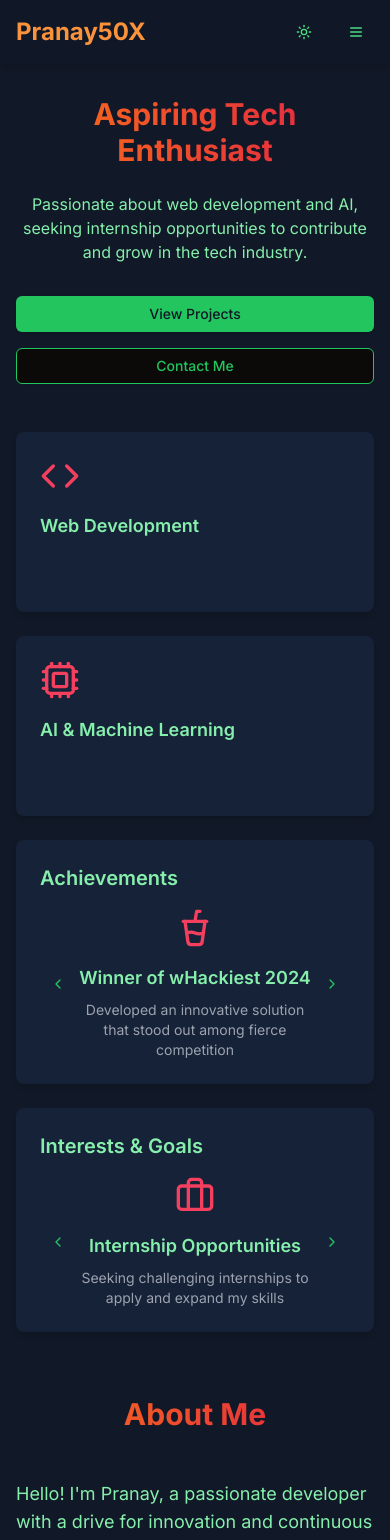
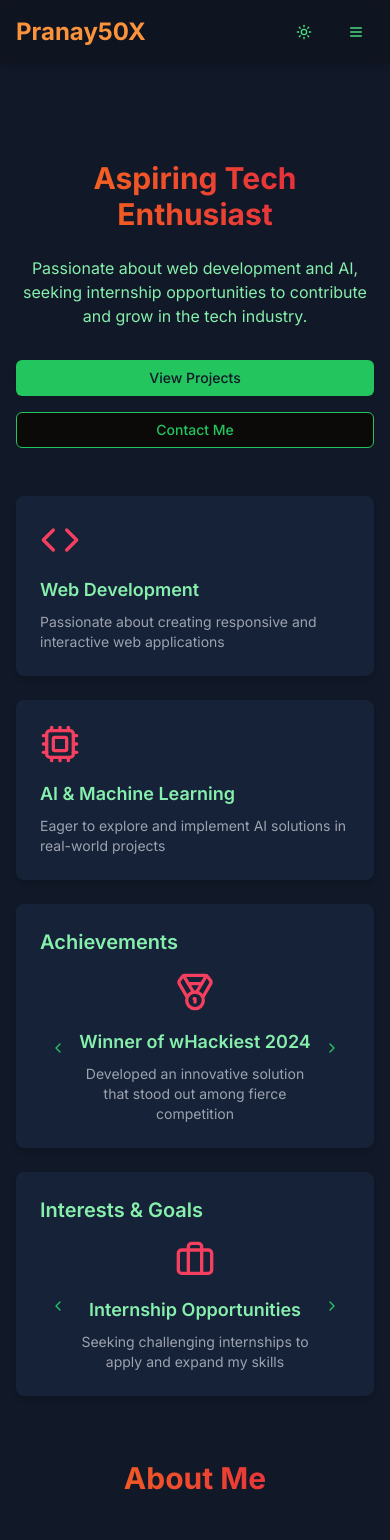
Before and after one commit to Pranay50x/Pranay50xProfile, a Next.js app: page / in a window 390 px wide. Shown: the top 1540 px of the page. Built offline with nearby package versions, Linux system fonts and the light colour scheme.

Commit message:
added deployment v1

```diff
--- a/app/layout.tsx
+++ b/app/layout.tsx
@@ -1,8 +1,10 @@
+import React from 'react'
 import { Inter } from 'next/font/google'
 import { ThemeProvider } from '@/components/theme-provider'
 import { Navbar } from '@/components/navbar'
 import { Footer } from '@/components/footer'
-import { ScrollToTop } from '@/components/scroll-to-top'
+// import Background3D from '@/components/Background3D'
+
 import './globals.css'
 
 const inter = Inter({ subsets: ['latin'] })
@@ -19,12 +21,12 @@ export default function RootLayout({
 }) {
   return (
     <html lang="en" suppressHydrationWarning>
-      <body className={`${inter.className} bg-navy-900 text-green-400`}>
+      <body className={`${inter.className} bg-background text-foreground`}>
         <ThemeProvider attribute="class" defaultTheme="dark" enableSystem>
-          <ScrollToTop />
-          <div className="flex flex-col min-h-screen">
+          {/* <Background3D /> */}
+          <div className="flex flex-col min-h-screen relative z-10">
             <Navbar />
-            <main className="flex-grow">{children}</main>
+            <main className="flex-grow pt-16">{children}</main>
             <Footer />
           </div>
         </ThemeProvider>
--- a/components/contact-section.tsx
+++ b/components/contact-section.tsx
@@ -57,7 +57,7 @@ export function ContactSection() {
           break
         case 'email':
           setUserInfo(prev => ({ ...prev, email: input }))
-          setMessages(prev => [...prev, { type: 'ai', content: "Perfect! Now, what message would you like to send to Pranay?" }])
+          setMessages(prev => [...prev, { type: 'ai', content: "Perfect! Now, what message would you like to send to Pranay?. You can contact Pranay on Linkedin please click the button below." }])
           setCurrentStep('message')
           break
         case 'message':
@@ -89,7 +89,7 @@ export function ContactSection() {
   return (
     <section id="contact" className="bg-gray-50 dark:bg-navy-900">
       <div className="container mx-auto px-4 py-16">
-        <h2 className="text-3xl font-bold mb-8 text-center bg-clip-text text-transparent bg-gradient-to-r from-orange-400 to-orange-600 dark:from-green-400 dark:to-green-600">
+        <h2 className="text-3xl font-bold mb-8 text-center bg-clip-text text-transparent bg-gradient-to-r from-orange-400 to-orange-600 dark:from-orange-400 dark:to-rose-600">
           Get in Touch
         </h2>
         <div className="max-w-md mx-auto bg-white dark:bg-navy-800 rounded-lg shadow-lg overflow-hidden md:max-w-lg lg:max-w-xl">
--- a/components/footer.tsx
+++ b/components/footer.tsx
@@ -6,7 +6,7 @@ export function Footer() {
       <div className="container mx-auto px-4">
         <div className="flex flex-col md:flex-row justify-between items-center">
           <p className="text-sm text-gray-600 dark:text-green-300 mb-4 md:mb-0">
-            © {new Date().getFullYear()} Pranay. All rights reserved.
+            © {new Date().getFullYear()} Pranay50X
           </p>
           <nav className="flex space-x-4">
             <FooterLink href="#about">About</FooterLink>
--- a/components/hero-section.tsx
+++ b/components/hero-section.tsx
@@ -4,7 +4,7 @@ import { useState } from 'react'
 import { Button } from '@/components/ui/button'
 import Link from 'next/link'
 import { motion, AnimatePresence } from 'framer-motion'
-import { Code, Cpu, CupSoda, Trophy, Briefcase, GraduationCap, ChevronRight, ChevronLeft } from 'lucide-react'
+import { Code, Cpu, CupSoda, Trophy, Briefcase, GraduationCap, ChevronRight, ChevronLeft, Medal, MedalIcon } from 'lucide-react'
 
 export function HeroSection() {
   const [hoveredSkill, setHoveredSkill] = useState<string | null>(null)
@@ -17,8 +17,9 @@ export function HeroSection() {
   ]
 
   const achievements = [
-    { icon: CupSoda, label: 'Winner of wHackiest 2024', description: 'Developed an innovative solution that stood out among fierce competition' },
+    { icon: MedalIcon, label: 'Winner of wHackiest 2024', description: 'Developed an innovative solution that stood out among fierce competition' },
     { icon: Trophy, label: 'SIH 2024 Runners Up', description: 'Recognized for excellence in the Smart India Hackathon, showcasing problem-solving skills' },
+    { icon: Medal, label: 'BIT Inceptra 2024 Winner', description: 'Awarded first prize for an exceptional project that demonstrated creativity and technical skills' },
   ]
 
   const interests = [
@@ -55,31 +56,42 @@ export function HeroSection() {
           >
             <motion.h1
               className="text-3xl md:text-4xl lg:text-5xl xl:text-6xl font-bold mb-6 bg-clip-text text-transparent bg-gradient-to-r from-orange-400 to-orange-600 dark:from-orange-500 dark:to-rose-600"
-              initial={{ y: 20, opacity: 0 }}
-              animate={{ y: 0, opacity: 1 }}
-              transition={{ delay: 0.2, duration: 0.8 }}
+              initial={{ opacity: 0, y: 20 }}
+              animate={{ opacity: 1, y: 0 }}
+              transition={{ duration: 0.6 }}
             >
               Aspiring Tech Enthusiast
             </motion.h1>
             <motion.p
               className="text-base md:text-lg lg:text-xl mb-8 text-gray-700 dark:text-green-300"
-              initial={{ y: 20, opacity: 0 }}
-              animate={{ y: 0, opacity: 1 }}
-              transition={{ delay: 0.4, duration: 0.8 }}
+              initial={{ opacity: 0, y: 20 }}
+              animate={{ opacity: 1, y: 0 }}
+              transition={{ duration: 0.6, delay: 0.2 }}
             >
               Passionate about web development and AI, seeking internship opportunities to contribute and grow in the tech industry.
             </motion.p>
             <motion.div
               className="flex flex-col sm:flex-row justify-center lg:justify-start space-y-4 sm:space-y-0 sm:space-x-4"
-              initial={{ y: 20, opacity: 0 }}
-              animate={{ y: 0, opacity: 1 }}
-              transition={{ delay: 0.6, duration: 0.8 }}
+              initial={{ opacity: 0, y: 20 }}
+              animate={{ opacity: 1, y: 0 }}
+              transition={{ duration: 0.6, delay: 0.4 }}
             >
-              <Button asChild className="bg-orange-500 hover:bg-orange-600 text-white dark:bg-green-500 dark:hover:bg-green-600 dark:text-navy-900">
-                <Link href="#projects">View Projects</Link>
+              <Button
+                asChild
+                className="bg-orange-500 hover:bg-orange-600 text-white dark:bg-green-500 dark:hover:bg-green-600 dark:text-navy-900 transition-colors duration-300"
+              >
+                <motion.div whileHover={{ scale: 1.05 }} whileTap={{ scale: 0.95 }}>
+                  <Link href="#projects">View Projects</Link>
+                </motion.div>
               </Button>
-              <Button variant="outline" asChild className="border-orange-500 text-orange-500 hover:bg-orange-500 hover:text-white dark:border-green-500 dark:text-green-500 dark:hover:bg-green-500 dark:hover:text-navy-900">
-                <Link href="#contact">Contact Me</Link>
+              <Button
+                variant="outline"
+                asChild
+                className="border-orange-500 text-orange-500 hover:bg-orange-500 hover:text-white dark:border-green-500 dark:text-green-500 dark:hover:bg-green-500 dark:hover:text-navy-900 transition-colors duration-300"
+              >
+                <motion.div whileHover={{ scale: 1.05 }} whileTap={{ scale: 0.95 }}>
+                  <Link href="#contact">Contact Me</Link>
+                </motion.div>
               </Button>
             </motion.div>
           </motion.div>
@@ -97,23 +109,31 @@ export function HeroSection() {
                 <motion.div
                   key={skill.label}
                   className="bg-white dark:bg-navy-800 p-6 rounded-lg cursor-pointer relative overflow-hidden group shadow-md"
-                  whileHover={{ scale: 1.02 }}
-                  onHoverStart={() => setHoveredSkill(skill.label)}
-                  onHoverEnd={() => setHoveredSkill(null)}
+                  whileHover={{
+                    scale: 1.03,
+                    boxShadow: "0 4px 6px -1px rgba(0, 0, 0, 0.1), 0 2px 4px -1px rgba(0, 0, 0, 0.06)"
+                  }}
                   initial={{ opacity: 0, y: 20 }}
                   animate={{ opacity: 1, y: 0 }}
-                  transition={{ delay: 0.4 + index * 0.2, duration: 0.6 }}
+                  transition={{ duration: 0.4, delay: index * 0.1 }}
                 >
-                  <skill.icon className="w-10 h-10 md:w-12 md:h-12 text-orange-500 dark:text-rose-500 mb-4" />
+                  <motion.div
+                    initial={{ scale: 1 }}
+                    whileHover={{ scale: 1.1 }}
+                    transition={{ duration: 0.2 }}
+                  >
+                    <skill.icon className="w-10 h-10 md:w-12 md:h-12 text-orange-500 dark:text-rose-500 mb-4" />
+                  </motion.div>
                   <h3 className="text-lg md:text-xl font-semibold mb-2 text-gray-900 dark:text-green-300">{skill.label}</h3>
-                  <motion.p
-                    className="text-sm text-gray-600 dark:text-gray-400"
+                  <p className="text-sm text-gray-600 dark:text-gray-400">
+                    {skill.description}
+                  </p>
+                  <motion.div
+                    className="absolute inset-0 bg-orange-500 dark:bg-green-500 opacity-0"
                     initial={{ opacity: 0 }}
-                    animate={{ opacity: hoveredSkill === skill.label ? 1 : 0 }}
-                    transition={{ duration: 0.3 }}
-                  >
-                    {skill.description}
-                  </motion.p>
+                    whileHover={{ opacity: 0.05 }}
+                    transition={{ duration: 0.2 }}
+                  />
                 </motion.div>
               ))}
             </div>
@@ -124,25 +144,29 @@ export function HeroSection() {
               whileHover={{ scale: 1.02 }}
               initial={{ opacity: 0, y: 20 }}
               animate={{ opacity: 1, y: 0 }}
-              transition={{ delay: 0.8, duration: 0.6 }}
+              transition={{ delay: 0.6, duration: 0.6 }}
             >
               <h3 className="text-xl md:text-2xl font-semibold mb-4 text-gray-900 dark:text-green-300">Achievements</h3>
               <div className="relative px-8">
                 <AnimatePresence mode="wait">
                   <motion.div
                     key={currentAchievementIndex}
-                    initial={{ opacity: 0, x: 50 }}
-                    animate={{ opacity: 1, x: 0 }}
-                    exit={{ opacity: 0, x: -50 }}
+                    initial={{ opacity: 0, y: 20 }}
+                    animate={{ opacity: 1, y: 0 }}
+                    exit={{ opacity: 0, y: -20 }}
                     transition={{ duration: 0.3 }}
                     className="flex flex-col sm:flex-row items-center sm:items-start text-center sm:text-left space-y-4 sm:space-y-0 sm:space-x-4"
                   >
-                    <div className="flex-shrink-0">
+                    <motion.div
+                      className="flex-shrink-0"
+                      whileHover={{ scale: 1.1 }}
+                      transition={{ duration: 0.2 }}
+                    >
                       {achievements[currentAchievementIndex].icon && (() => {
                         const Icon = achievements[currentAchievementIndex].icon;
                         return <Icon className="w-10 h-10 md:w-12 md:h-12 text-orange-500 dark:text-rose-500" />;
                       })()}
-                    </div>
+                    </motion.div>
                     <div>
                       <h4 className="text-lg md:text-xl font-semibold text-gray-900 dark:text-green-300">
                         {achievements[currentAchievementIndex].label}
@@ -163,25 +187,29 @@ export function HeroSection() {
               whileHover={{ scale: 1.02 }}
               initial={{ opacity: 0, y: 20 }}
               animate={{ opacity: 1, y: 0 }}
-              transition={{ delay: 1, duration: 0.6 }}
+              transition={{ delay: 0.8, duration: 0.6 }}
             >
               <h3 className="text-xl md:text-2xl font-semibold mb-4 text-gray-900 dark:text-green-300">Interests & Goals</h3>
               <div className="relative px-8">
                 <AnimatePresence mode="wait">
                   <motion.div
                     key={currentInterestIndex}
-                    initial={{ opacity: 0, x: 50 }}
-                    animate={{ opacity: 1, x: 0 }}
-                    exit={{ opacity: 0, x: -50 }}
+                    initial={{ opacity: 0, y: 20 }}
+                    animate={{ opacity: 1, y: 0 }}
+                    exit={{ opacity: 0, y: -20 }}
                     transition={{ duration: 0.3 }}
                     className="flex flex-col sm:flex-row items-center sm:items-start text-center sm:text-left space-y-4 sm:space-y-0 sm:space-x-4"
                   >
-                    <div className="flex-shrink-0">
+                    <motion.div
+                      className="flex-shrink-0"
+                      whileHover={{ scale: 1.1 }}
+                      transition={{ duration: 0.2 }}
+                    >
                       {interests[currentInterestIndex].icon && (() => {
                         const Icon = interests[currentInterestIndex].icon;
                         return <Icon className="w-10 h-10 md:w-12 md:h-12 text-orange-500 dark:text-rose-500" />;
                       })()}
-                    </div>
+                    </motion.div>
                     <div>
                       <h4 className="text-lg md:text-xl font-semibold text-gray-900 dark:text-green-300">
                         {interests[currentInterestIndex].label}
--- a/components/projects-section.tsx
+++ b/components/projects-section.tsx
@@ -8,28 +8,28 @@ import { Github } from 'lucide-react'
 
 const projects = [
   {
-    title: 'Project Alpha',
-    description: 'A cutting-edge machine learning algorithm for predictive analytics.',
-    longDescription: 'Project Alpha leverages state-of-the-art machine learning techniques to provide accurate predictive analytics for various industries. It uses ensemble methods and deep learning to process large datasets and generate insights that can drive business decisions.',
-    tags: ['Python', 'TensorFlow', 'Scikit-learn'],
-    command: 'run project_alpha.py',
-    github: 'https://github.com/Pranay50x/project-alpha',
+    title: 'Symptom_Sage',
+    description: 'An end-to-end machine learning project built for predciting pneumonia from chest X-ray images. This was given first prize in BIT Inceptra 2024',
+    longDescription: 'Symptom_Sage is an end-to-end machine learning project that predicts pneumonia from chest X-ray images. It features a user-friendly web interface, allowing users to upload images and receive instant predictions. The application is built using Python, OpenCV, Flask, and MySQL, ensuring a seamless experience for users.',
+    tags: ['Python', 'OpenCV', 'Flask', 'MySQL'],
+    command: 'python3 app.py',
+    github: 'https://github.com/Pranay50x/Symptom_Sage',
   },
   {
-    title: 'Beta Web App',
-    description: 'Responsive web application with real-time data visualization.',
-    longDescription: 'Beta Web App is a full-stack application that provides real-time data visualization for complex datasets. It features a responsive design, ensuring a seamless experience across devices, and utilizes WebSocket for live updates.',
-    tags: ['React', 'D3.js', 'Node.js'],
-    command: 'npm start beta-app',
-    github: 'https://github.com/Pranay50x/beta-web-app',
+    title: 'Samagraa_Campus',
+    description: 'A full-stack web application built for easing campus life for students. This was given first prize in wHackiest 2024',
+    longDescription: 'Samagraa_Campus is a full-stack web application designed to simplify campus life for students. It features a responsive UI optimized for both desktop and mobile devices, ensuring a consistent experience across platforms. The application offers a range of features, including a student dashboard, attendance tracker, wifi deadzones, skill exchange platform, all accessible through secure user authentication.',
+    tags: ['NextJS', 'MongoDB', 'TailwindCSS', 'Google OAuth'],
+    command: 'npm start samagraa_campus',
+    github: 'https://github.com/Pranay50x/Samagraa_Campus',
   },
   {
-    title: 'Gamma Mobile',
-    description: 'Cross-platform mobile app for productivity enhancement.',
-    longDescription: 'Gamma Mobile is a cross-platform productivity app built with Flutter. It includes features like task management, time tracking, and progress visualization. The app syncs data across devices and integrates with popular productivity tools.',
-    tags: ['Flutter', 'Dart', 'Firebase'],
-    command: 'flutter run gamma_mobile',
-    github: 'https://github.com/Pranay50x/gamma-mobile',
+    title: 'Blitz__Chat',
+    description: 'A chatting application made using Flutter and Firebase.',
+    longDescription: 'Blitz__Chat offers secure user authentication, allowing users to sign in or register seamlessly. It facilitates real-time messaging, enabling instant send and receive of messages. Users can share images effortlessly during conversations, with all media stored securely in Firestore. The application features a responsive UI optimized for both Android and iOS devices, ensuring a consistent experience across platforms.',
+    tags: ['Flutter',  'Firebase'],
+    command: 'flutter run blitz__chat',
+    github: 'https://github.com/Pranay50x/Blitz__Chat',
   },
 ]
 
--- a/tsconfig.json
+++ b/tsconfig.json
@@ -22,6 +22,6 @@
       "@/*": ["./*"]
     }
   },
-  "include": ["next-env.d.ts", "**/*.ts", "**/*.tsx", ".next/types/**/*.ts"],
+  "include": ["next-env.d.ts", "**/*.ts", "**/*.tsx", ".next/types/**/*.ts", "types/react-three-fiber.d.ts"],
   "exclude": ["node_modules"]
 }
```
Also changed, not shown: app/globals.css (+15 -0 lines), components/about-section.tsx (+9 -9 lines), components/tools-section.tsx (+9 -4 lines), types/react-three-fibre.d.ts (added, +14 -0 lines), 1 other file (tests, documents, lock files or other folders).
